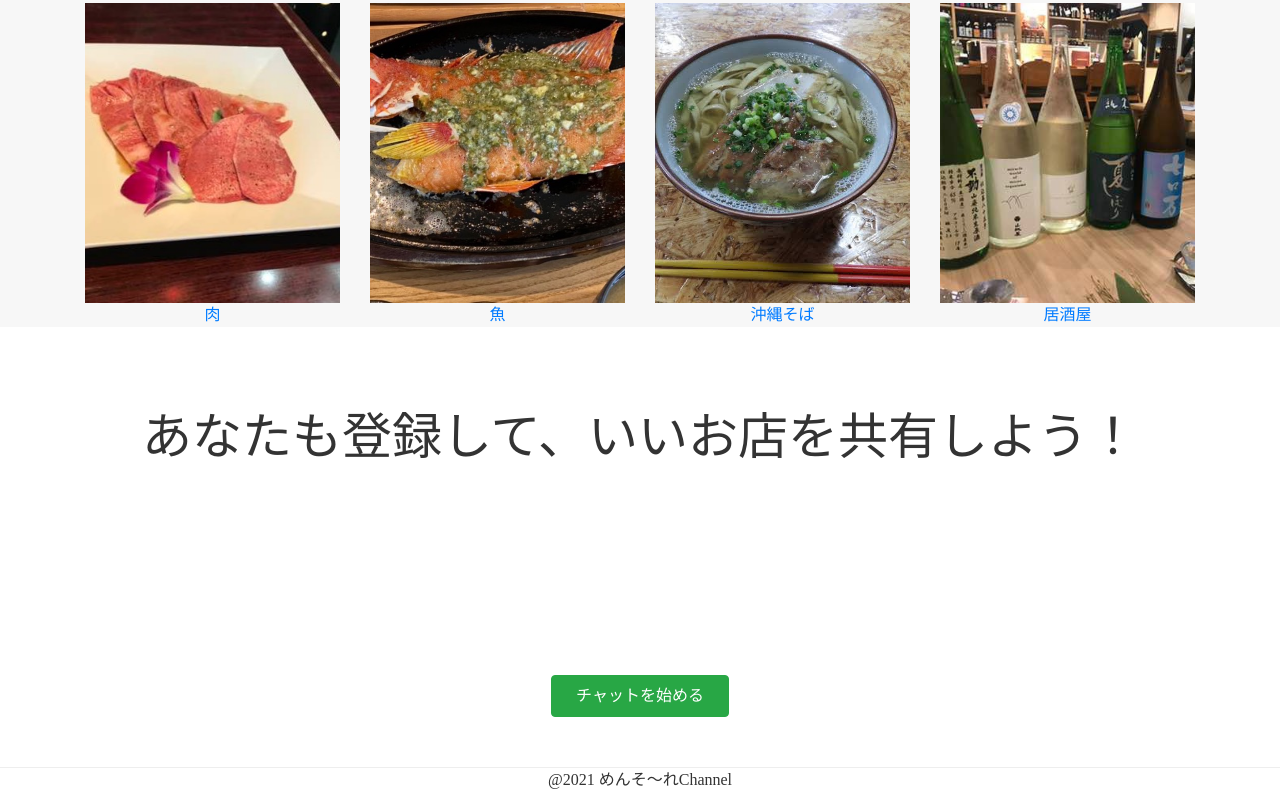
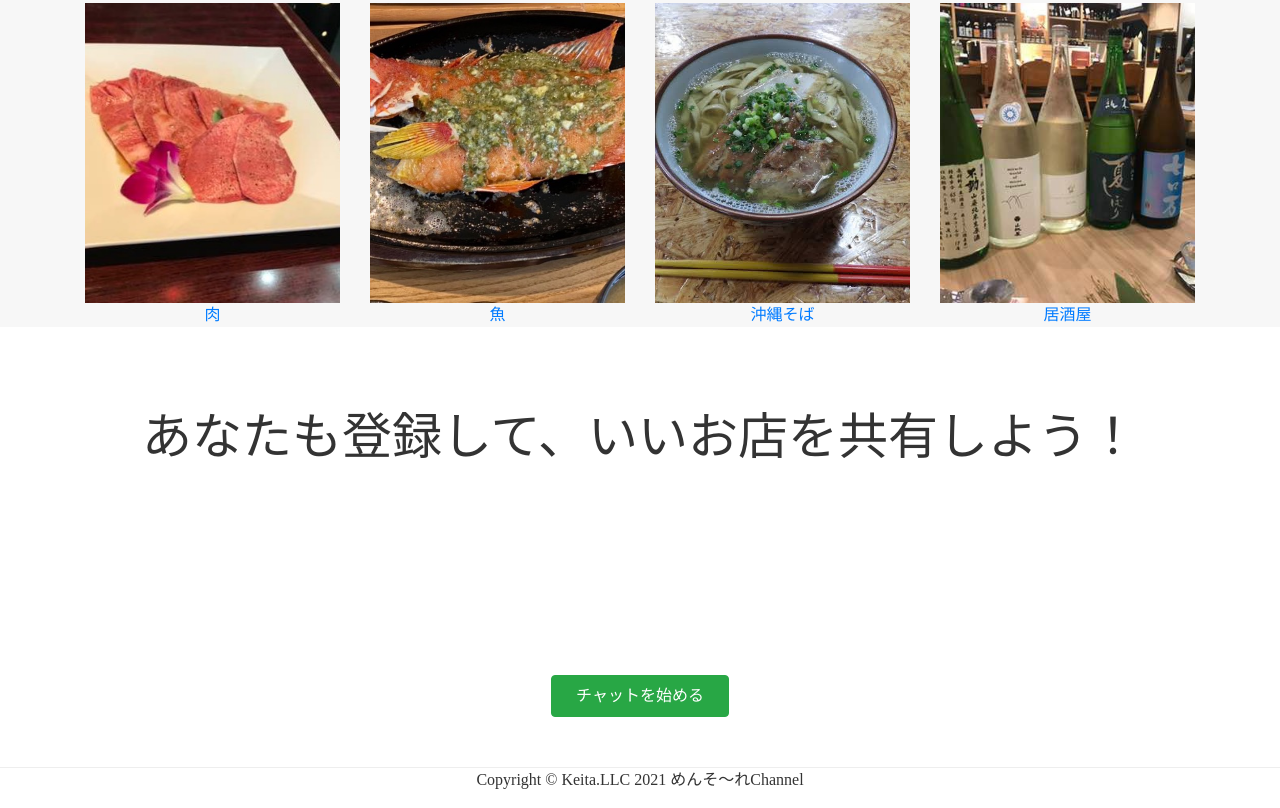
Before and after one commit to keitahiga/keitahiga.github.io-mensore, a plain HTML site: page index.html in a window 1280 px wide. Shown: the part 895-1703 px from the top of the page. Drawn offline with nearby package versions, Linux system fonts and the light colour scheme.

Commit message:
Add files via upload

```diff
--- a/index.html
+++ b/index.html
@@ -85,7 +85,7 @@
   <!--footer-->
   <footer>
     <div id = "Copyright">
-      <p>@2021 めんそ～れChannel</p>
+      <p>Copyright &copy; Keita.LLC 2021 めんそ～れChannel</p>
     </div>
   </footer>
 
```
